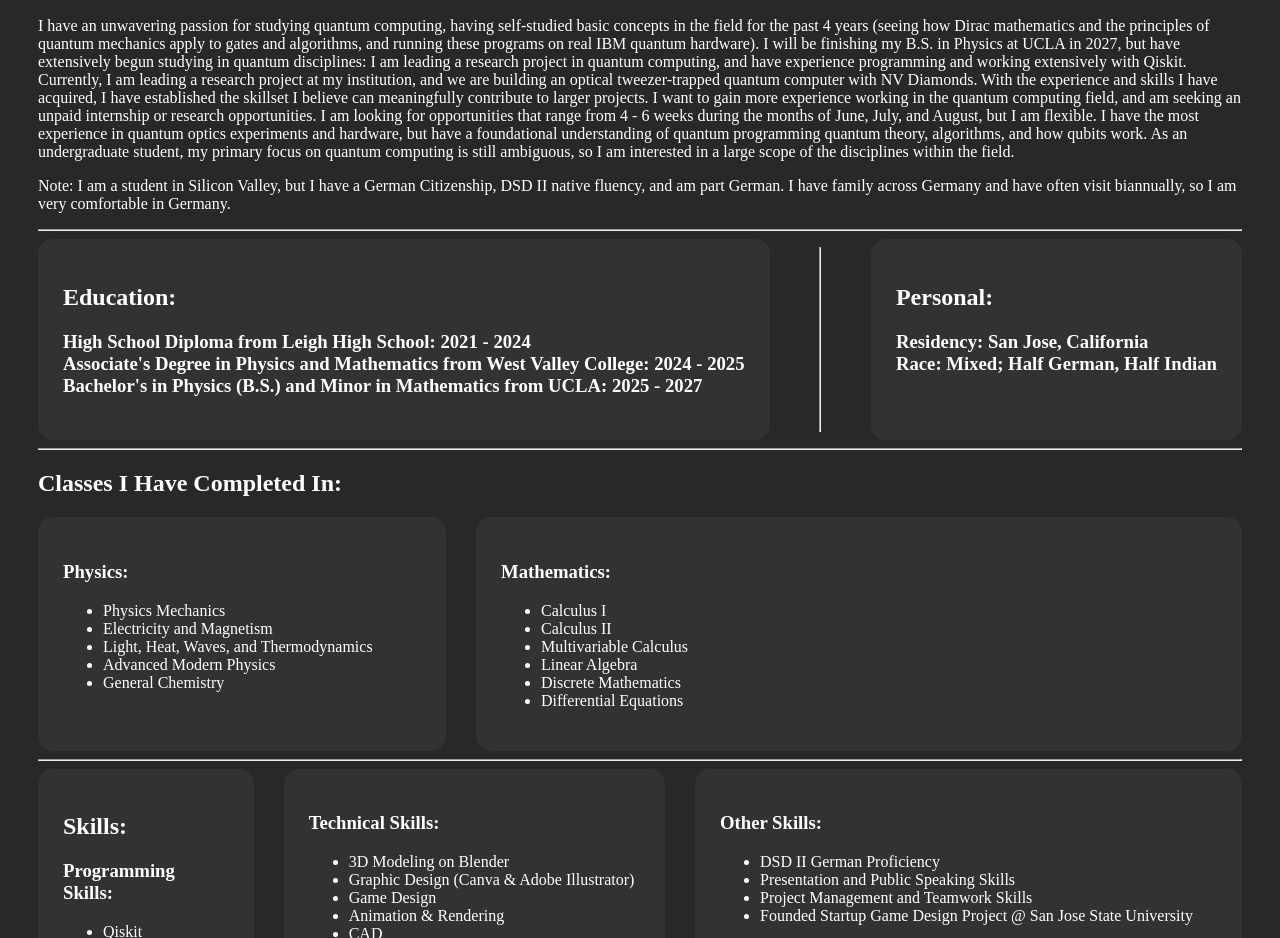
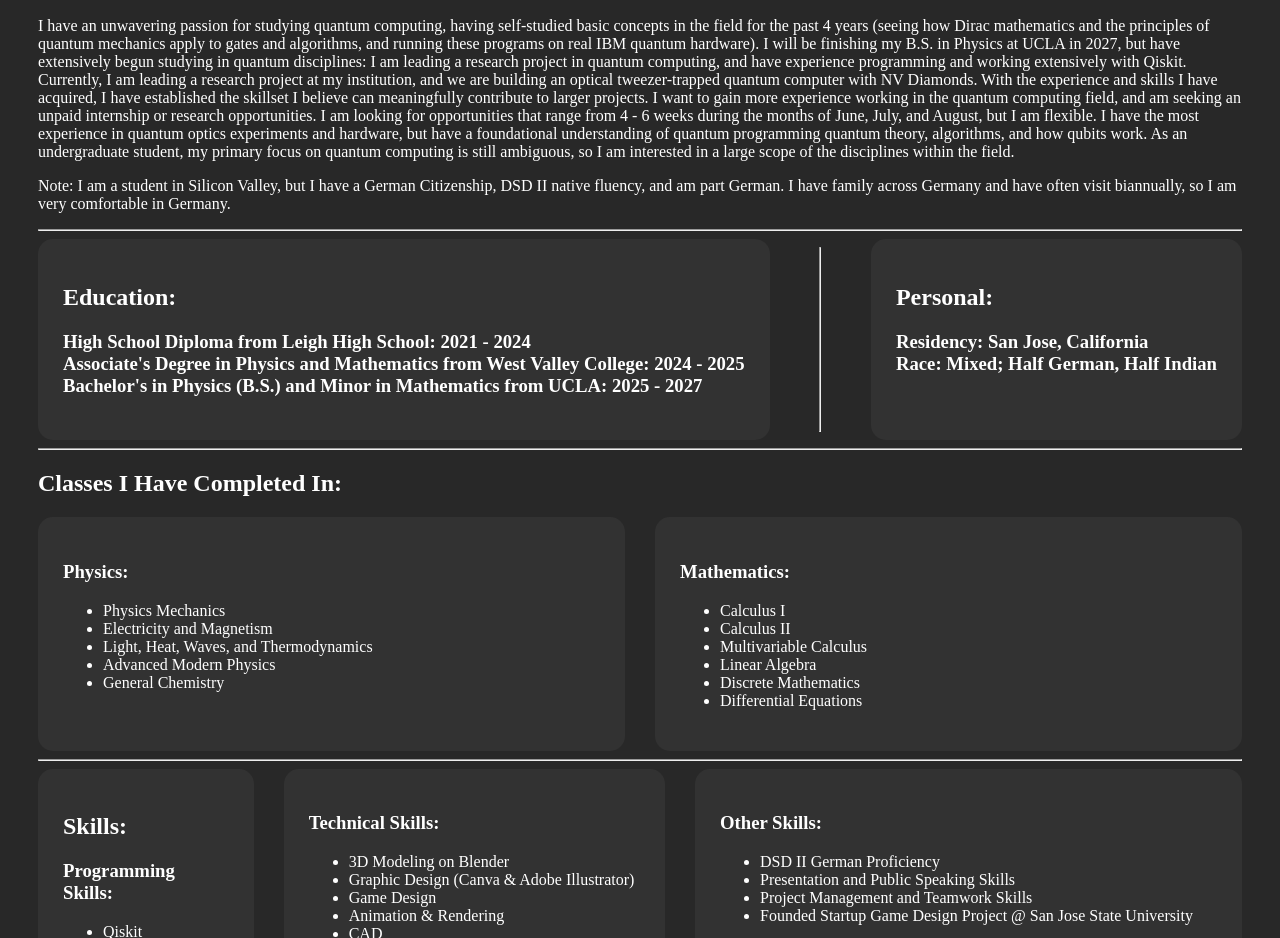
Before and after one commit to OnekaSingh/onekasingh.github.io, a plain HTML site: page index.html in a window 1280 px wide. Shown: the part 148-1086 px from the top of the page. Drawn offline with Linux system fonts and the light colour scheme.

Commit message:
Update index.html

```diff
--- a/index.html
+++ b/index.html
@@ -16,6 +16,7 @@
 		.flex {
 			display: flex; justify-content: center;
 			gap: 15px;
+			margin: ;
 		}
 
 		body {
@@ -62,7 +63,7 @@
 	     </ul>
 	</div>
 	<br>
-	<div class = "stupid" style = "flex: 2;">
+	<div class = "stupid" style = "flex: 1;">
 	  <h3> Mathematics: </h3>
 	      <ul>
 		<li>Calculus I</li>
```
